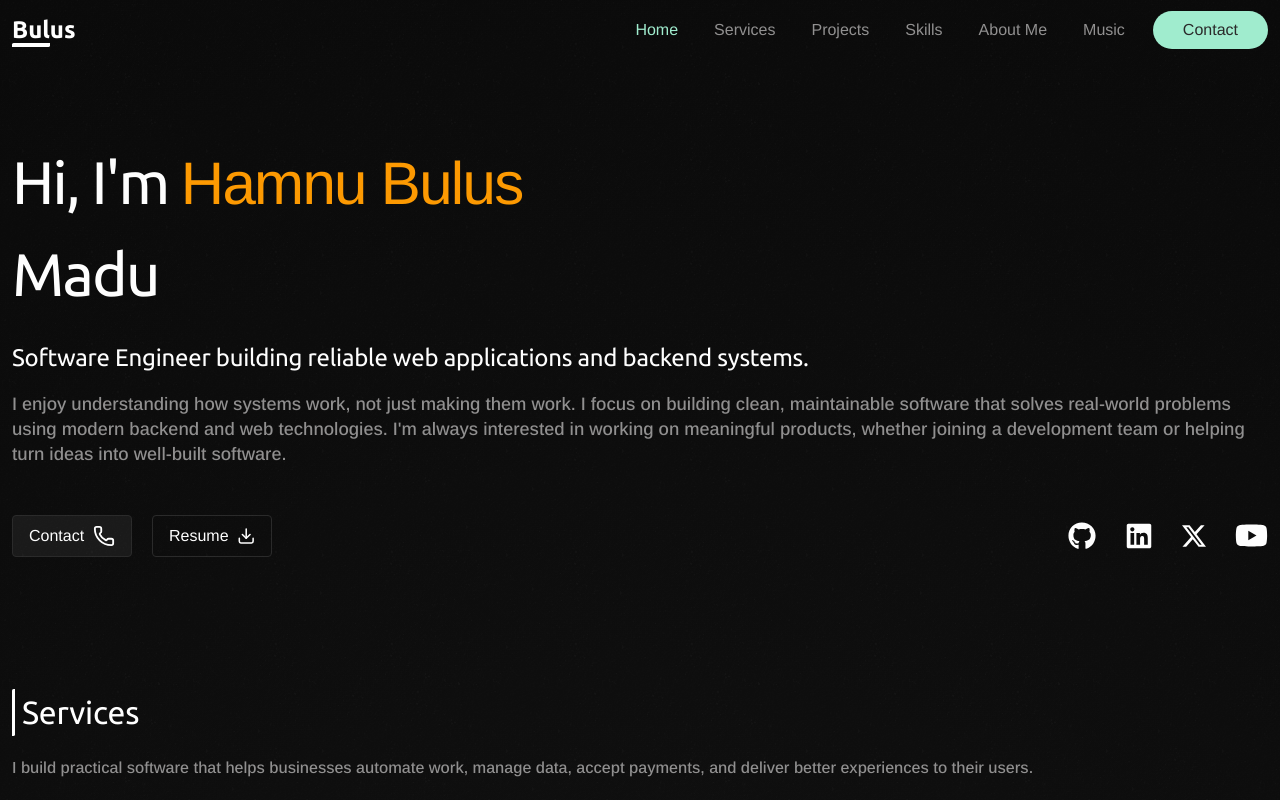
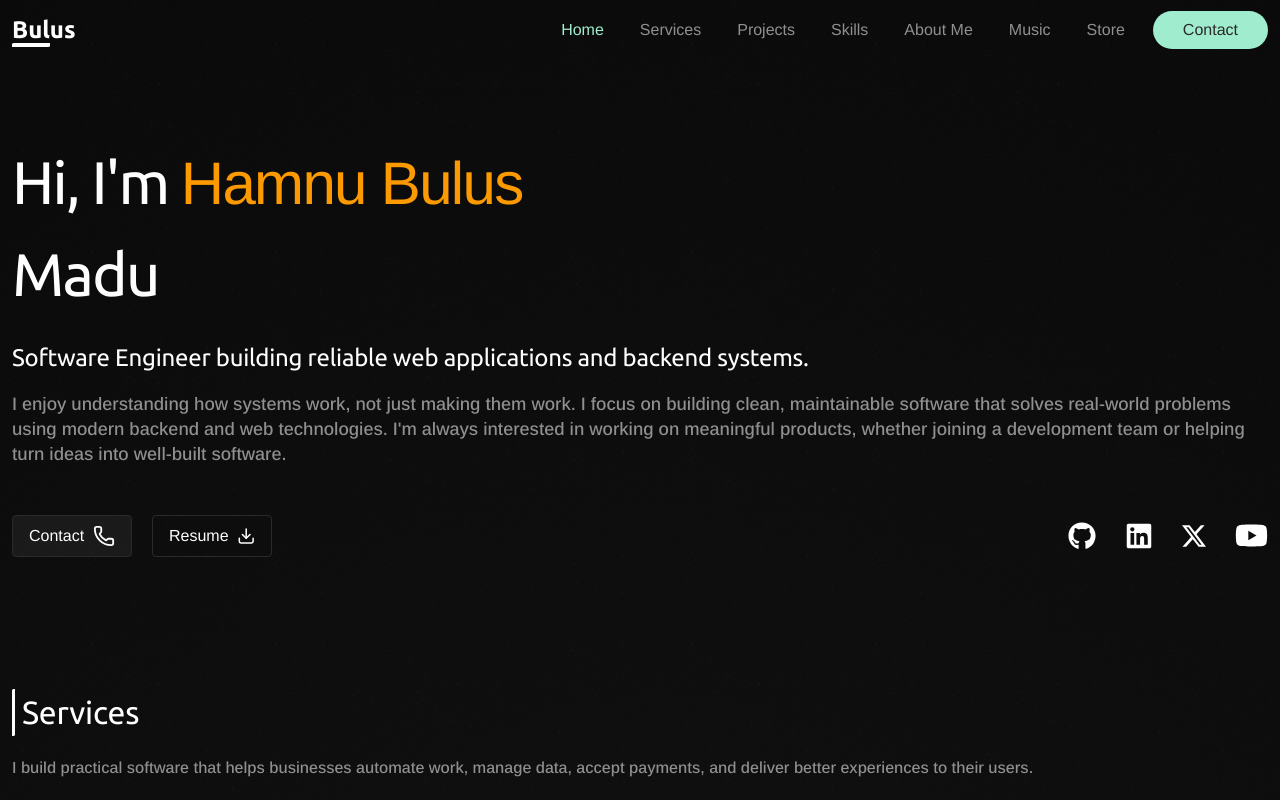
Before and after one commit to BulusHamnu/my-portfolio-v2, a React (Vite) app: page / in a window 1280 px wide. Shown: the top 800 px of the page. Built offline with nearby package versions, Linux system fonts and the light colour scheme; no server answers.

Commit message:
add store link and update application/ld+json SEO

```diff
--- a/index.html
+++ b/index.html
@@ -24,9 +24,9 @@
         "description": "Software engineer building reliable web applications, backend systems, APIs, and custom software.",
         "sameAs": [
           "https://github.com/BulusHamnu",
-          "https://www.linkedin.com/in/bulus-hamnu-a2850a23b",
+          "https://www.linkedin.com/in/bulus-hamnu",
           "https://x.com/bulushamnu",
-          "https://youtube.com/@bulus_hamnu"
+          "https://youtube.com/@bulushamnu"
         ],
         "knowsAbout": [
           "Software Engineering",
--- a/src/components/header.tsx
+++ b/src/components/header.tsx
@@ -179,6 +179,19 @@ function Header() {
               setIsOpen={setIsOpen}
               activeSection={activeSection}
             />
+            {/* Store */}
+            <li className="nav-link-item text-left">
+              <NavLink
+                target="_blank"
+                to="https://store.bulushamnu.com/"
+                onClick={() => setIsOpen(false)}
+                className={
+                  "w-full block md:inline px-2 py-4 md:p-0 cursor-pointer"
+                }
+              >
+                Store
+              </NavLink>
+            </li>
             {/* Contact */}
             <li
               onClick={() => contactLinkRef.current?.click()}
--- a/src/data/projects.ts
+++ b/src/data/projects.ts
@@ -72,7 +72,7 @@ const projects: Project[] = [
   //   },
   // },
   {
-    id: 4,
+    id: 3,
     title: "EE Portfolio Website",
     description:
       "A personal portfolio website for a consultant, featuring his consulting services, courses, Full Moon Program, Boodi.AI, and curated resources for personal growth. Includes responsive design, multiple color themes, scroll animations, and a contact form. Built with HTML5, CSS, and JavaScript.",
```
